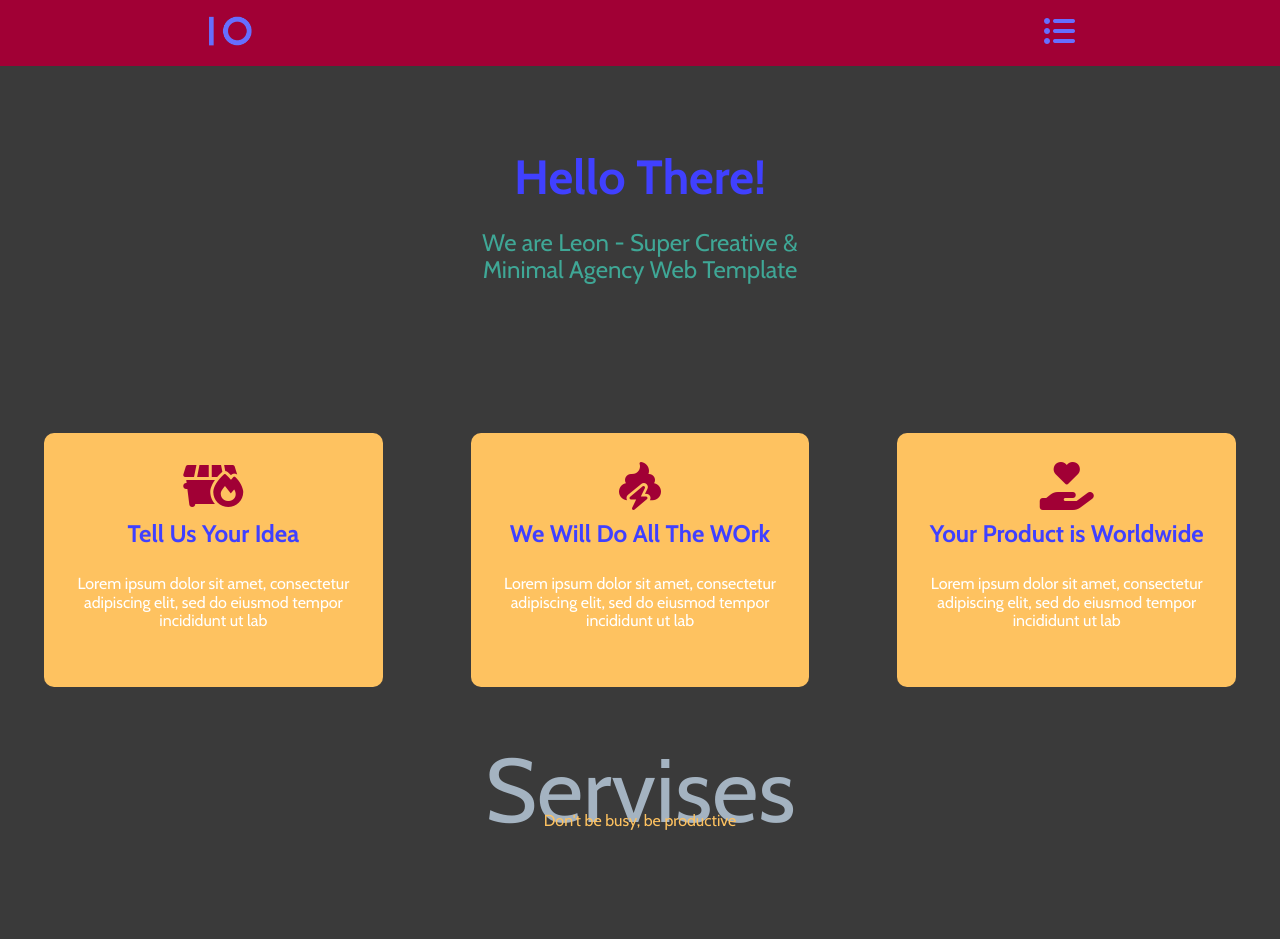
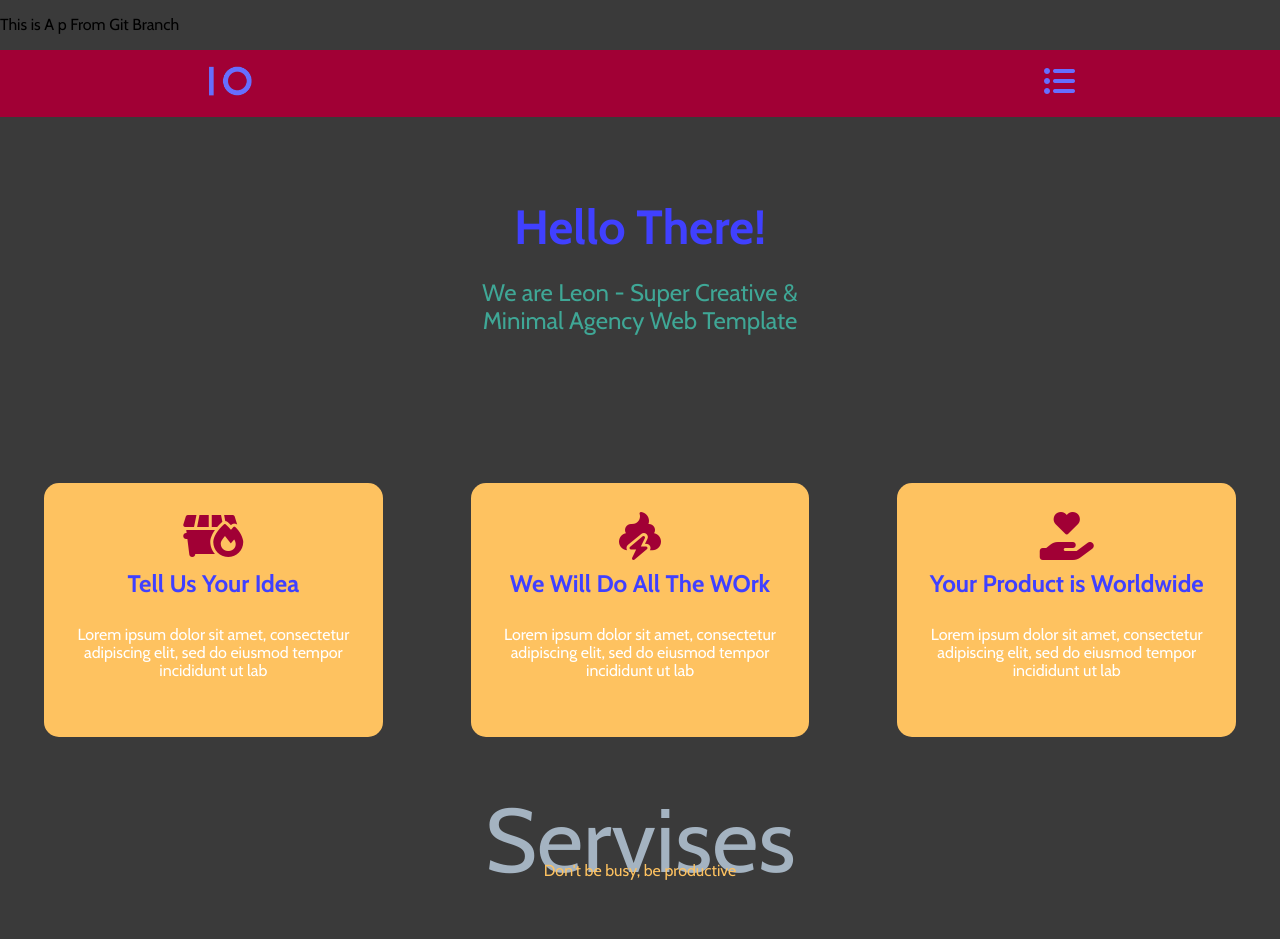
Before and after one commit to Nour-Agha99/Nour-Alaa, a plain HTML site: page index.html in a window 1280 px wide. Shown: the top 939 px of the page. Drawn offline with nearby package versions, Linux system fonts and the light colour scheme.

Commit message:
add a p in body relaes #4

```diff
--- a/css/case.css
+++ b/css/case.css
@@ -132,7 +132,7 @@ header span ul li:last-child a {
     margin: 3px 44px;
     background-color: var(--thd);
     padding-top: 1px;
-    border-radius: 10px;
+    border-radius: 15px;
 }
  .box h3 {
     color: var(--zer);
--- a/index.html
+++ b/index.html
@@ -15,6 +15,7 @@
     <link rel="preconnect" href="https://fonts.googleapis.com"><link rel="preconnect" href="https://fonts.gstatic.com" crossorigin><link href="https://fonts.googleapis.com/css2?family=Cabin:ital,wght@0,400;0,500;0,700;1,700&display=swap" rel="stylesheet">
 </head>
 <body>
+    <p>This is A p From Git Branch </p>
     <header>
         <div class="home" id="Home">
             <a href="index.html"><img src="image/logo.png" alt="Logo photo"></a>
```
